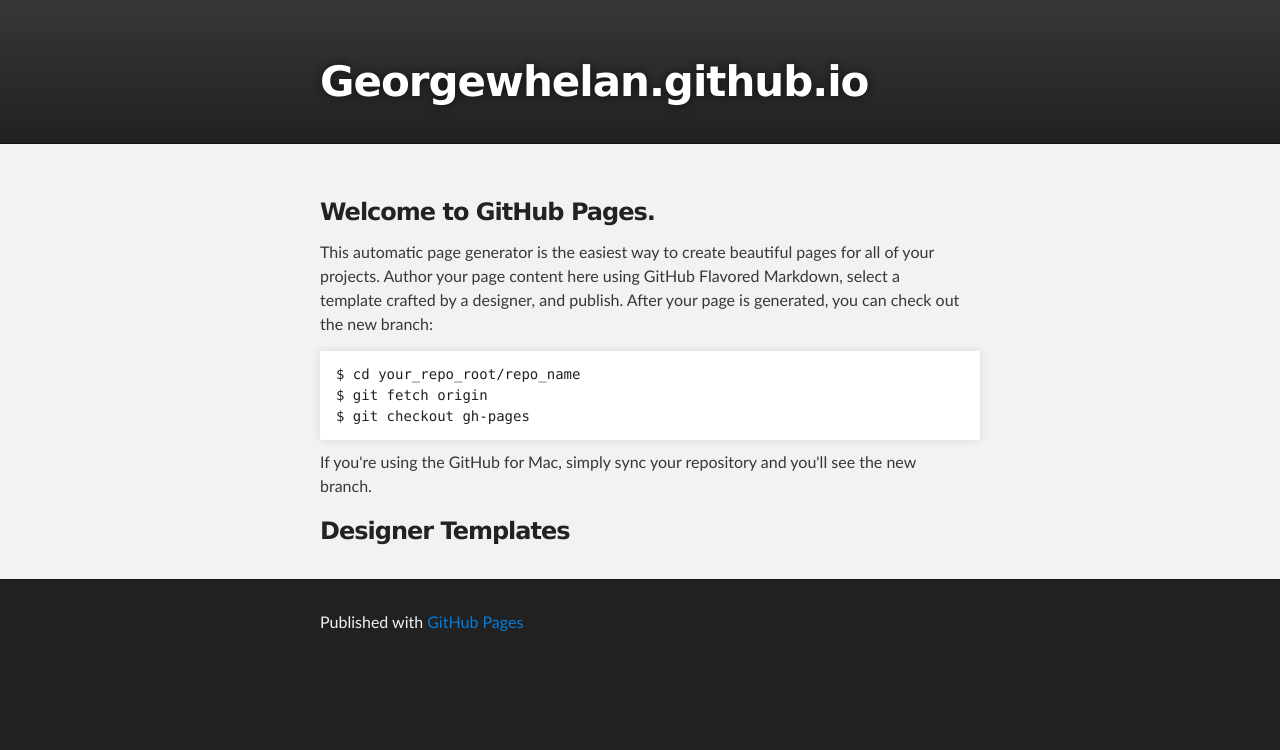
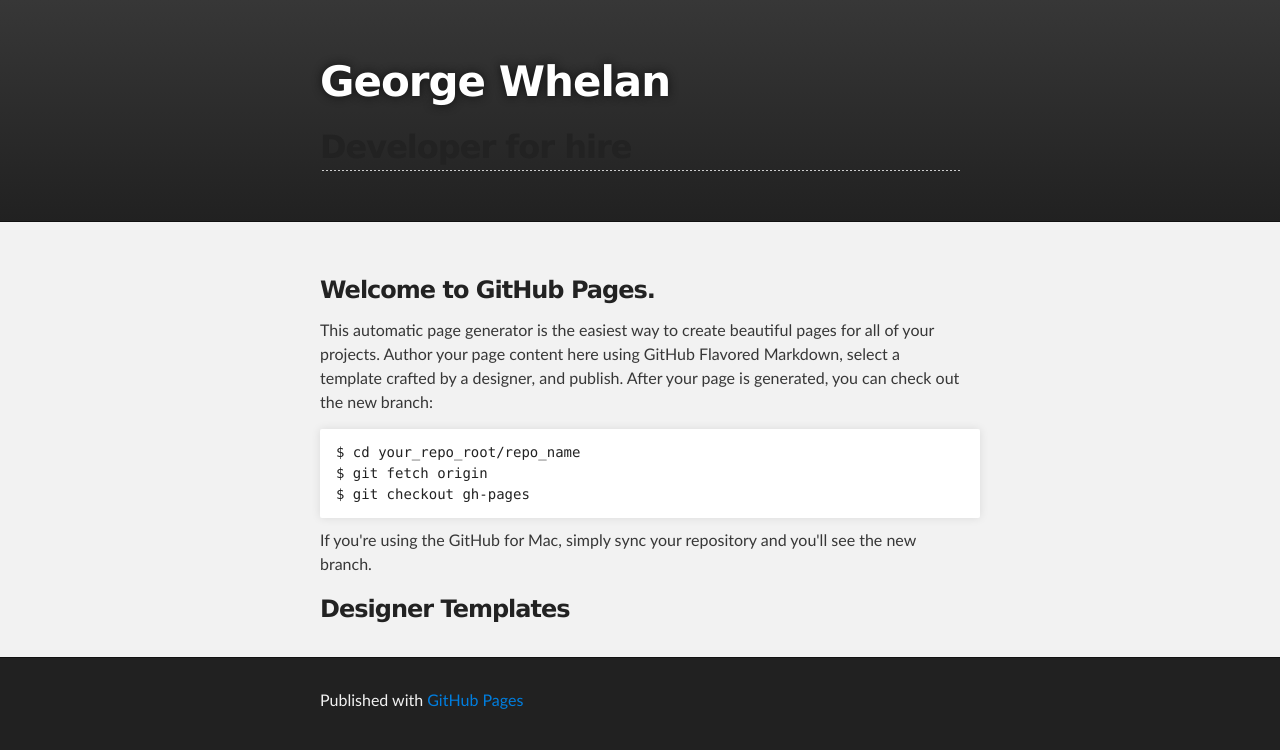
Before and after one commit to georgewhelan/georgewhelan.github.io, a plain HTML site: page index.html in a window 1280 px wide. Drawn offline with Linux system fonts and the light colour scheme.

Commit message:
Updated index.html

```diff
--- a/index.html
+++ b/index.html
@@ -18,7 +18,8 @@
         <header class="inner">
           <!--<a id="forkme_banner" href="https://github.com/georgewhelan">View on GitHub</a>-->
 
-          <h1 id="project_title">Georgewhelan.github.io</h1>
+          <h1 id="project_title">George Whelan</h1>
+          <h2>Developer for hire</h2>
 
         </header>
     </div>
```
